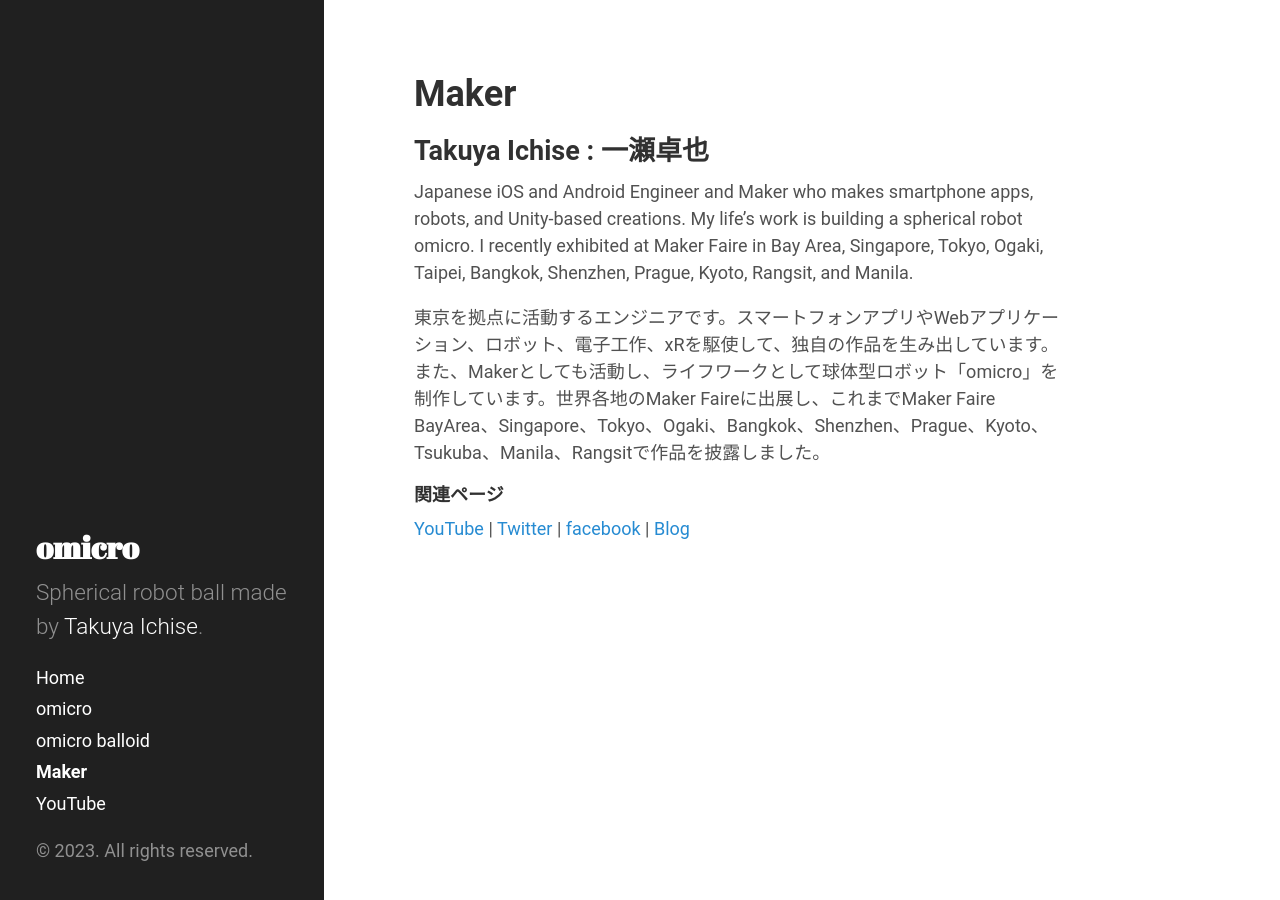
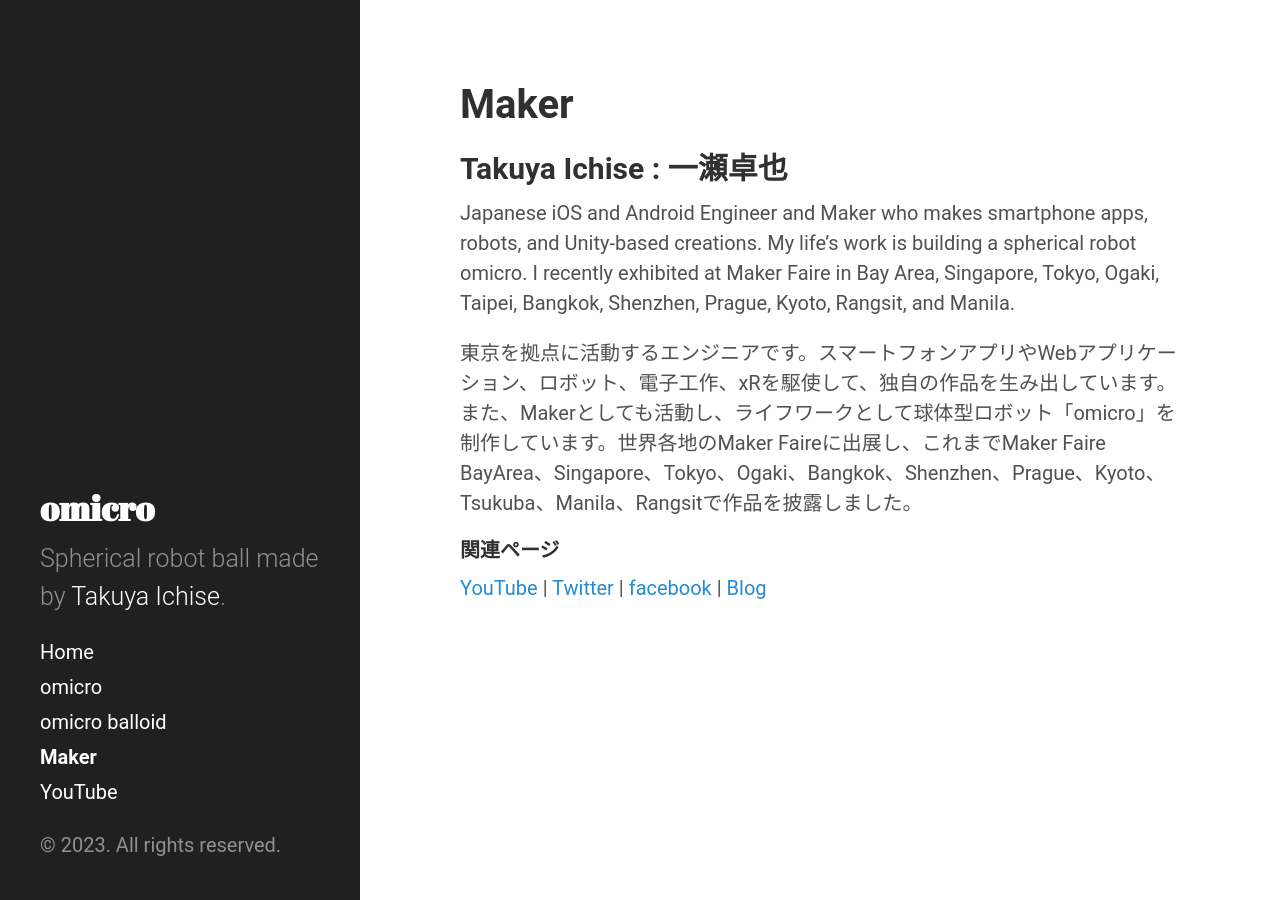
Before and after one commit to tichise/omicro.tokyo, a Jekyll site: the page built from maker.md, in a window 1280 px wide. Built offline with Jekyll 4.4.1, drawn with Linux system fonts in a browser that asks for light colours; Markdown is read by kramdown in place of the engine named in the settings.

Commit message:
Revert "Update hyde.css"
This reverts commit 55a40ca4fbb7275cadd19aecaf300d838dd73b94.

```diff
--- a/public/css/hyde.css
+++ b/public/css/hyde.css
@@ -36,12 +36,12 @@ html {
 }
 @media (min-width: 48em) {
   html {
-    font-size: 14px;
+    font-size: 16px;
   }
 }
 @media (min-width: 58em) {
   html {
-    font-size: 18px;
+    font-size: 20px;
   }
 }
 
```
